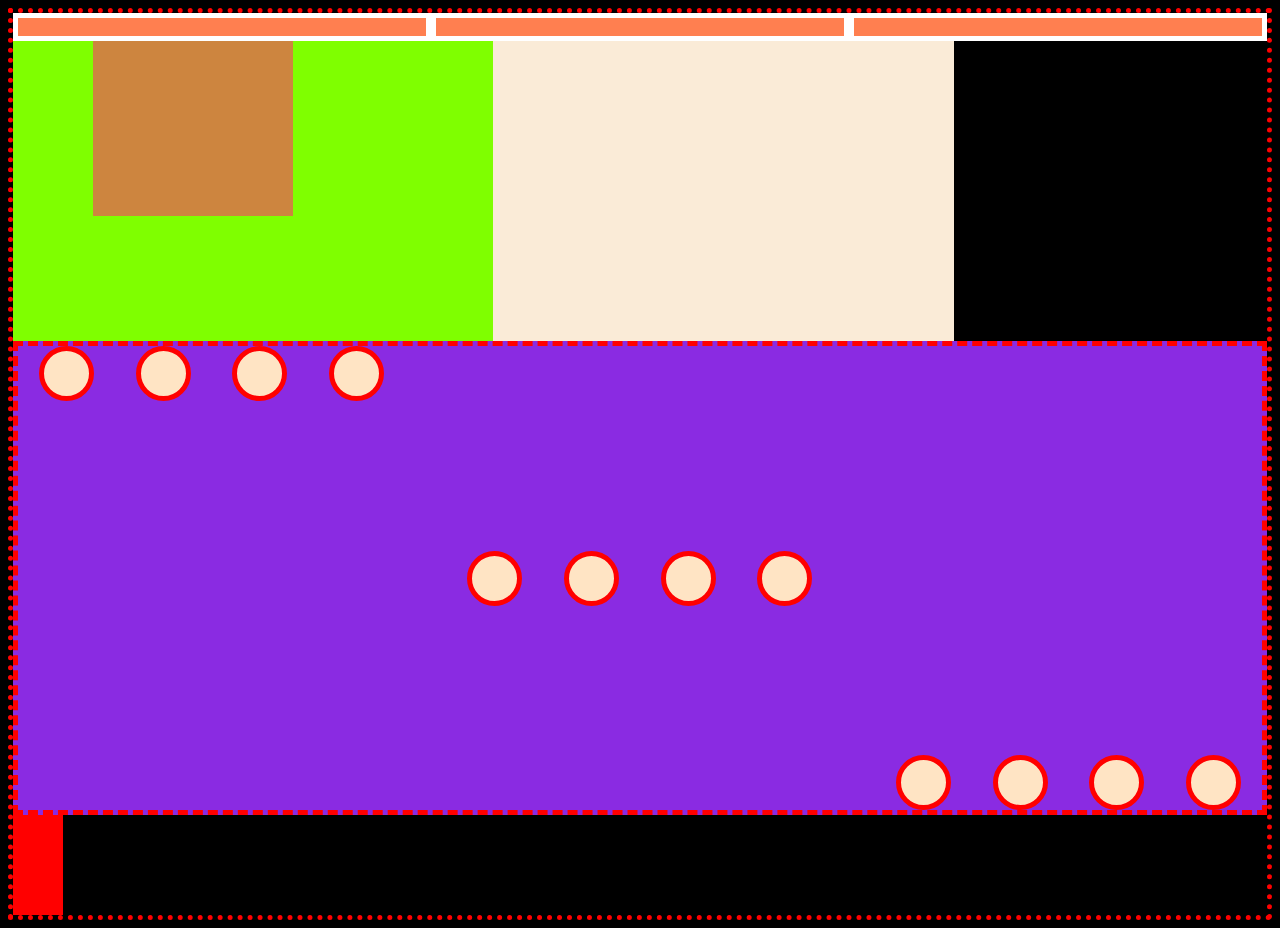
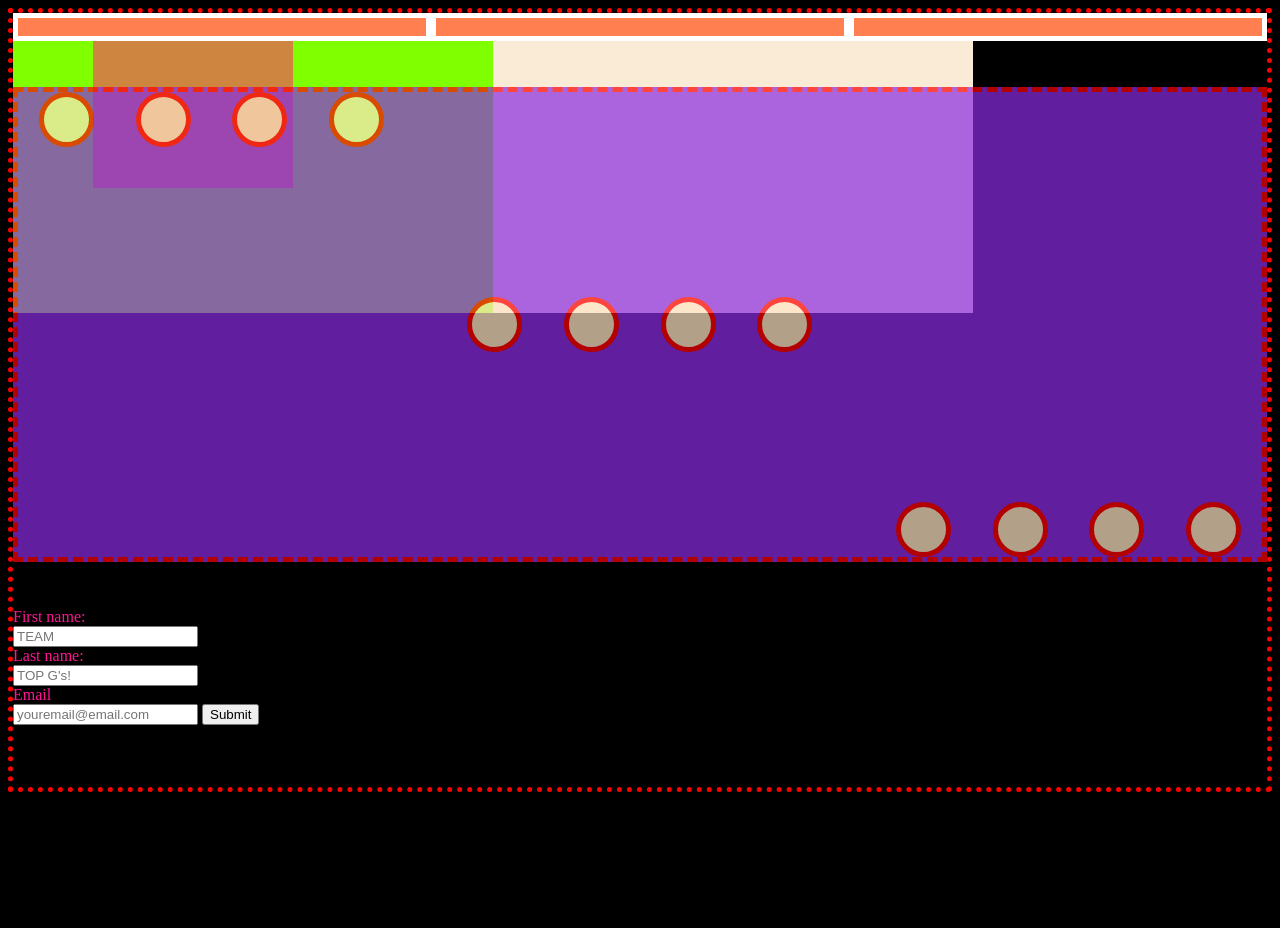
Before and after one commit to skaste/Picasso, a plain HTML site: page index.html in a window 1280 px wide. After the commit the page ends 800 px from the top, so only its background shows below. Drawn offline with Linux system fonts and the light colour scheme.

Commit message:
added form to html and css

```diff
--- a/index.html
+++ b/index.html
@@ -40,10 +40,22 @@
     <span class="dot" id="dot3"></span>
     <span class="dot" id="dot3"></span>
   </div>
-  <div class="triangle">
-    <div id="right-t"></div>
-    <div id="left-t"></div>
-  </div>
+  <br/>
+  <form action="formsubmit.html" target="_blank">
+    <label for="fname">First name:</label>
+    <br/>
+    <input type="text" id="fname" name="fname"  placeholder="TEAM">
+    <br/>
+    <label for="lname">Last name:</label>
+    <br/>
+    <input type="text" id="lname" name="lname" placeholder="TOP G's!"/>
+    <br/>
+    <label for="email">Email</label>
+    <br/>
+    <input type="email" id="email"  name="email"  placeholder="youremail@email.com"/>
+    <input type="submit">
+  </form>
+
 
 </body>
 </html>
--- a/style.css
+++ b/style.css
@@ -19,6 +19,8 @@ section{
   display:flex;
   width:100%;
   height: fit-content;
+  position:relative;
+  z-index:3;
 }
 div{display: flex;
   width:100%;
@@ -28,6 +30,8 @@ div{display: flex;
   width:75%;
   height:auto;
   background-color: antiquewhite;
+  position:absolute;
+  z-index: 2;
 }
 .rearbox{
   width:400px;
@@ -35,15 +39,15 @@ div{display: flex;
   background-color: chartreuse;
   display:relative;
   padding-left: 5rem;
-  z-index: 1;
-}
+  position: relative;
+  }
 .frontbox{
   width:200px;
   height: 175px;
   background-color: peru;
   display: relative;
   padding: none;
-  z-index: -2;
+  position: relative;
 }
 #recbox{
   background-color: blueviolet;
@@ -53,6 +57,9 @@ div{display: flex;
   align-items: center;
   justify-content: space-around;
   border: red dashed 5px;
+  position:relative;
+  z-index:5;
+  opacity:.7;
 }
 .dot{
   height:25px;
@@ -62,6 +69,7 @@ div{display: flex;
   display: inline-flex;
   flex-direction: column;
   border: red solid 5px;
+  opacity: 1 !important;
 }
 #dot1{
   display: inline-flex;
@@ -78,18 +86,10 @@ div{display: flex;
   padding: 10px;
   align-self: flex-end;
 }
-.triangle{
+form{
+  color:deeppink;
+}
 
-}
-#right-t{
-  width:0;
-  height:0;
-  border-top: 50px solid transparent;
-  border-left: 50px solid red;
-  border-bottom: 50px solid transparent;
-  background-color: red;
-  margin:auto;
-}
 @media (max-width:1680px){
 body{background-color: black;
 }}
```
